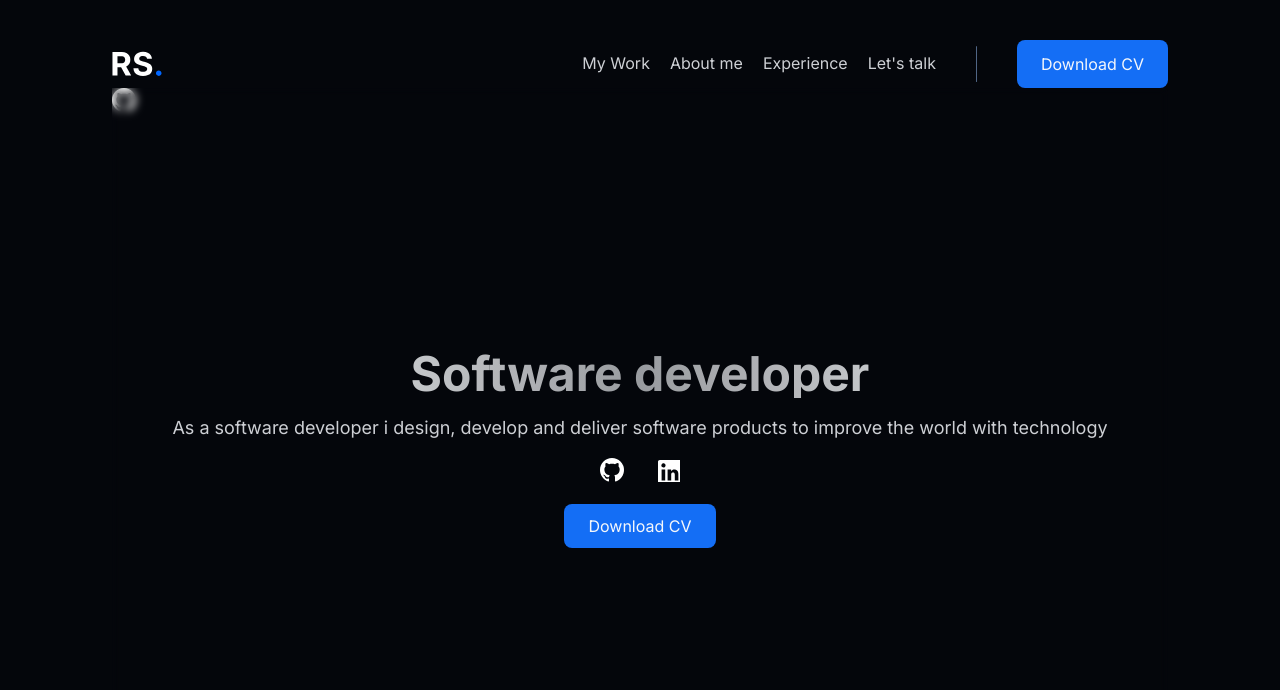
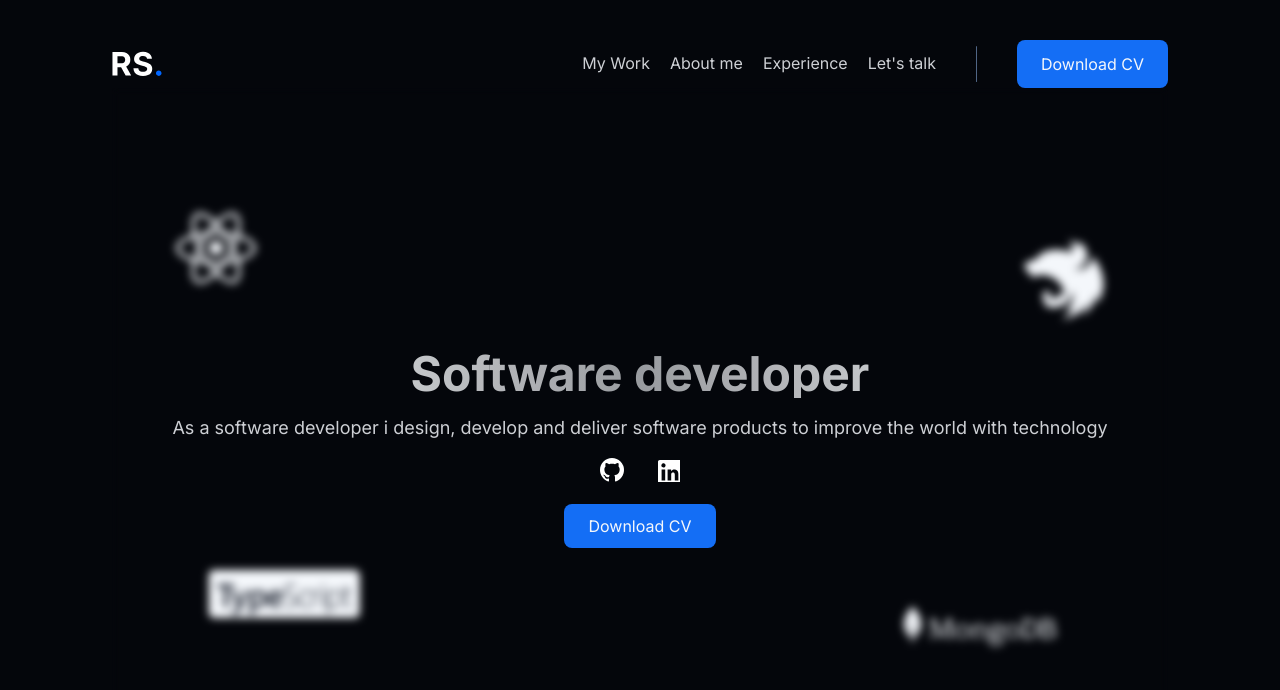
Before and after one commit to sam-621/rogeliosamuel.com, a Next.js app: page / in a window 1280 px wide. Shown: the top 690 px of the page. Built offline with nearby package versions, Linux system fonts and the light colour scheme.

Commit message:
feat:  add sticky icons

```diff
--- a/src/components/sections/Hero.tsx
+++ b/src/components/sections/Hero.tsx
@@ -7,8 +7,17 @@ import { Title } from '../atoms/Title'
 export const Hero = () => {
   return (
     <>
-      <div className="absolute">
-        <Image src="/icons/github.svg" width={24} height={24} />
+      <div className="absolute left-44 top-52">
+        <Image src="/icons/techs/react.svg" width={80} height={80} />
+      </div>
+      <div className="absolute top-60 right-44">
+        <Image src="/icons/techs/nest.svg" width={80} height={80} />
+      </div>
+      <div className="absolute left-52 bottom-40">
+        <Image src="/icons/techs/typescript.svg" width={152} height={80} />
+      </div>
+      <div className="absolute bottom-32 right-56">
+        <Image src="/icons/techs/mongodb.svg" width={152} height={80} />
       </div>
       <div className="hero-height flex items-center justify-center backdrop-blur-sm">
         <div className="flex flex-col gap-4">
```
